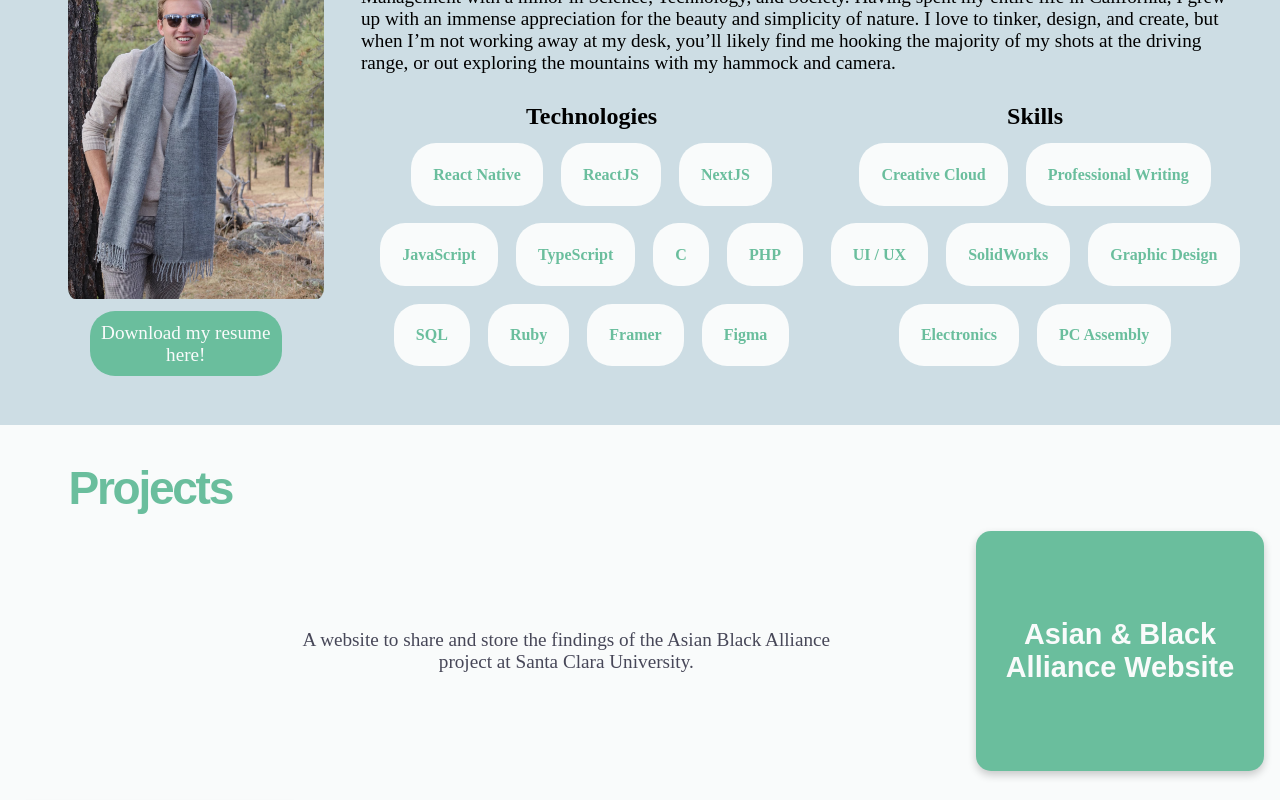
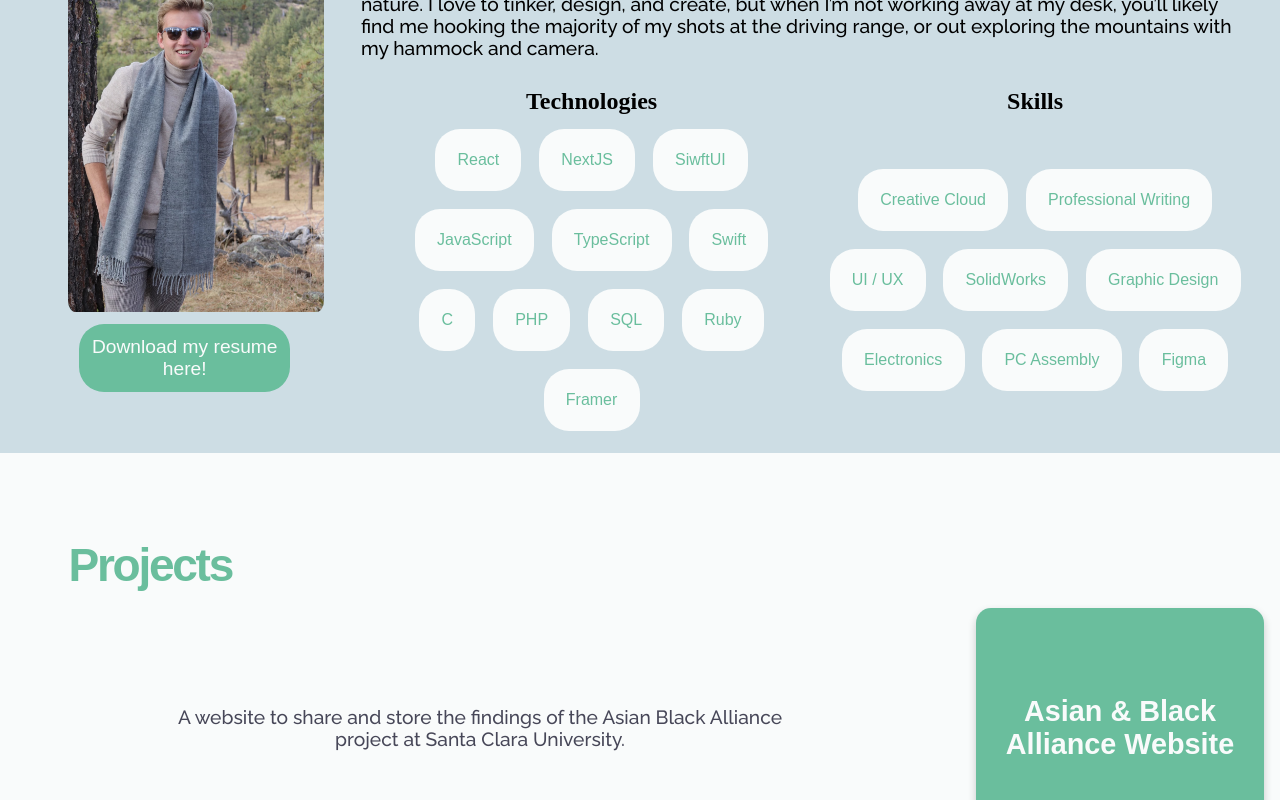
Before and after one commit to jackcdavey/PersonalWebsite, a React (Create React App) app: page / in a window 1280 px wide. Shown: the part 1060-1860 px from the top of the page. Built offline with nearby package versions, Linux system fonts and the light colour scheme; a web font is replaced by a local one.

Commit message:
Font updates, padding fixes

```diff
--- a/src/App.css
+++ b/src/App.css
@@ -1,4 +1,5 @@
 @import url("https://use.typekit.net/pzl7jlg.css");
+
 
 html {
   background-color: #F9FBFB;
@@ -34,7 +35,8 @@ canvas {
 }
 
 p {
-  font-family: minion-pro-condensed-subhead, serif;
+  font-family: 'Raleway', sans-serif;
+
   text-decoration: none;
   color: black;
 }
--- a/src/components/AboutMe.tsx
+++ b/src/components/AboutMe.tsx
@@ -18,9 +18,9 @@ import {
 } from "../styles/stylesheet.js"
 
 export default function AboutMe() {
-	const skills = ["Creative Cloud", "Professional Writing", "UI / UX", "SolidWorks", "Graphic Design", "Electronics", "PC Assembly"]
+	const skills = ["Creative Cloud", "Professional Writing", "UI / UX", "SolidWorks", "Graphic Design", "Electronics", "PC Assembly", "Figma"]
 
-	const technologies = ["React Native", "ReactJS", "NextJS", "JavaScript", "TypeScript", "C", "PHP", "SQL", "Ruby", "Framer", "Figma"]
+	const technologies = ["React", "NextJS", "SiwftUI", "JavaScript", "TypeScript", "Swift", "C", "PHP", "SQL", "Ruby", "Framer"]
 	return (
 		<SectionWrap>
 			<SectionRow>
--- a/src/styles/fonts.css
+++ b/src/styles/fonts.css
@@ -1 +1,2 @@
 @import url("https://use.typekit.net/pzl7jlg.css");
+@import url('https://fonts.googleapis.com/css2?family=Raleway:wght@500&display=swap');
--- a/src/styles/stylesheet.js
+++ b/src/styles/stylesheet.js
@@ -1,6 +1,7 @@
 import styled from "styled-components"
 import { LIGHTCOLORS, DARKCOLORS } from "../styles/colors"
 import { motion } from "framer-motion"
+
 
 import "./fonts.css"
 
@@ -61,7 +62,8 @@ export const TransparentSectionWrap = styled.div`
 	align-items: center;
 	z-index: 10;
 	min-height: 30vh;
-	margin-right: 15vw;
+	margin-bottom: 3rem;
+
 `
 
 export const SectionWrap = styled(TransparentSectionWrap)`
@@ -138,7 +140,8 @@ export const ChipContainer = styled.div`
 
 export const ChipLabel = styled.h3`
 	font-size: 1em;
-	font-family: minion-pro-condensed-caption, serif;
+	font-family: Raileway, sans-serif;
+	font-weight: 400;
 	color: ${COLORS.mainBrand};
 `
 
@@ -172,7 +175,8 @@ export const ResumeDownload = styled.div`
 	background: ${COLORS.mainBrand};
 	transition: 0.2s;
 	text-align: center;
-	font-family: minion-pro-condensed-caption, serif;
+	font-family: Raileway, sans-serif;
+	font-weight: 400;
 	color: ${COLORS.lightShade};
 	font-size: 1em;
 
@@ -256,13 +260,13 @@ export const ProjectDescription = styled.div`
 	display: flex;
 	align-items: center;
 	justify-content: center;
-	font-family: minion-pro-condensed-caption, serif;
+	font-family: Raleway, sans-serif;
 	font-size: 1em;
 	color: ${COLORS.darkShade};
 	// padding-left: 5%;
 	// padding-right: 5%;
 	text-align: center;
-	// width: 100%;
+	width: 100%;
 	// background-color: ${COLORS.lightShade};
 	// overflow: hidden;
 
```
